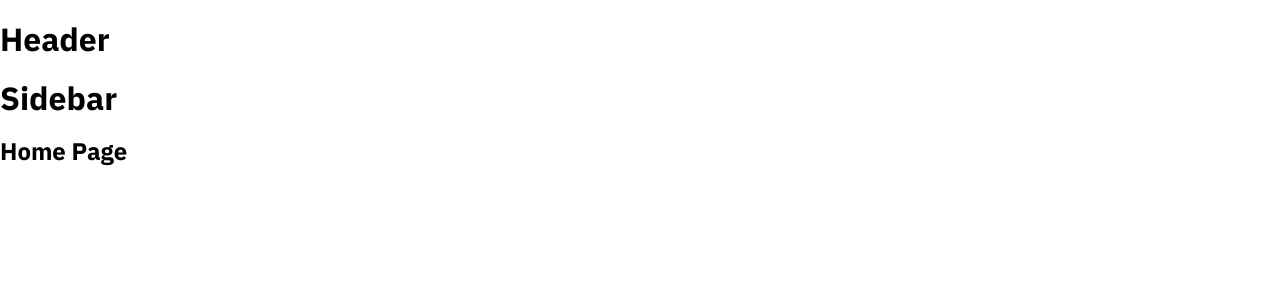
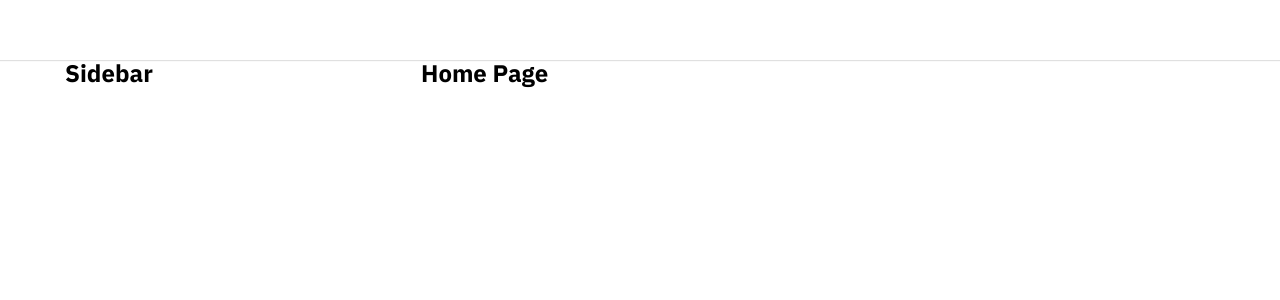
Before and after one commit to DangHuyL/tiktok-ui, a React (Create React App) app: page / in a window 1280 px wide. Shown: the top 300 px of the page. Built offline with nearby package versions, Linux system fonts and the light colour scheme.

Commit message:
Dựng khung Layout mặc định

```diff
--- a/package.json
+++ b/package.json
@@ -6,6 +6,7 @@
     "@testing-library/jest-dom": "^5.16.5",
     "@testing-library/react": "^13.3.0",
     "@testing-library/user-event": "^13.5.0",
+    "classnames": "^2.3.1",
     "normalize.css": "^8.0.1",
     "react": "^18.2.0",
     "react-dom": "^18.2.0",
--- a/src/combonents/GlobalStyles/GlobalStyles.scss
+++ b/src/combonents/GlobalStyles/GlobalStyles.scss
@@ -2,9 +2,15 @@
 @import url('https://fonts.googleapis.com/css2?family=IBM+Plex+Sans:wght@200;300;400;500;600;700&display=swap');
 :root {
     --primary: #fe2c55;
+
+    //Default layout
+    --default-layout-header-height: 60px;
+    --default-layout-width: 1150px;
 }
 
 * {
+    margin: 0;
+    padding: 0;
     box-sizing: border-box;
 }
 
--- /dev/null
+++ b/src/combonents/Layout/DefaultLayout/DefaultLayout.module.scss
@@ -0,0 +1,14 @@
+.wrapper {
+    display: flex;
+    flex-direction: column;
+    align-items: center;
+}
+
+.container {
+    width: var(--default-layout-width);
+    display: flex;
+}
+
+.content {
+    flex: 1;
+}
--- /dev/null
+++ b/src/combonents/Layout/DefaultLayout/Sidebar/Sidebar.module.scss
@@ -0,0 +1,3 @@
+.wrapper {
+    width: 356px;
+}
--- a/src/combonents/Layout/DefaultLayout/Sidebar/index.js
+++ b/src/combonents/Layout/DefaultLayout/Sidebar/index.js
@@ -1,5 +1,13 @@
+import classNames from 'classnames/bind';
+import style from './Sidebar.module.scss';
+
+const cx = classNames.bind(style);
 function Sidebar() {
-    return <h1>Sidebar</h1>;
+    return (
+        <aside className={cx('wrapper')}>
+            <h2>Sidebar</h2>
+        </aside>
+    );
 }
 
 export default Sidebar;
--- a/src/combonents/Layout/DefaultLayout/index.js
+++ b/src/combonents/Layout/DefaultLayout/index.js
@@ -1,13 +1,17 @@
 import Header from '~/combonents/Layout/combonents/Header';
+import classNames from 'classnames/bind';
+import style from './DefaultLayout.module.scss';
 import Sidebar from './Sidebar';
+
+const cx = classNames.bind(style);
 
 function DefaultLayout({ children }) {
     return (
-        <div>
+        <div className={cx('wrapper')}>
             <Header />
-            <div className="container">
+            <div className={cx('container')}>
                 <Sidebar />
-                <div className="content">{children}</div>
+                <div className={cx('content')}>{children}</div>
             </div>
         </div>
     );
--- a/src/combonents/Layout/HeaderOnly/index.js
+++ b/src/combonents/Layout/HeaderOnly/index.js
@@ -1,6 +1,6 @@
 import Header from '~/combonents/Layout/combonents/Header';
 
-function DefaultLayout({ children }) {
+function HeaderOnly({ children }) {
     return (
         <div>
             <Header />
@@ -11,4 +11,4 @@
     );
 }
 
-export default DefaultLayout;
+export default HeaderOnly;
--- /dev/null
+++ b/src/combonents/Layout/combonents/Header/Header.module.scss
@@ -0,0 +1,12 @@
+.wrapper {
+    width: 100%;
+    height: var(--default-layout-header-height);
+    box-shadow: 0px 1px 1px rgb(0 0 0 /12%);
+    display: flex;
+    justify-content: center;
+}
+
+.inner {
+    height: 100%;
+    width: var(--default-layout-width);
+}
--- a/src/combonents/Layout/combonents/Header/index.js
+++ b/src/combonents/Layout/combonents/Header/index.js
@@ -1,5 +1,14 @@
+import classNames from 'classnames/bind';
+import style from './Header.module.scss';
+
+const cx = classNames.bind(style);
+
 function Header() {
-    return <h1>Header</h1>;
+    return (
+        <header className={cx('wrapper')}>
+            <div className={cx('inner')}></div>
+        </header>
+    );
 }
 
 export default Header;
```
Also changed, not shown: 1 other file (tests, documents, lock files or other folders).
